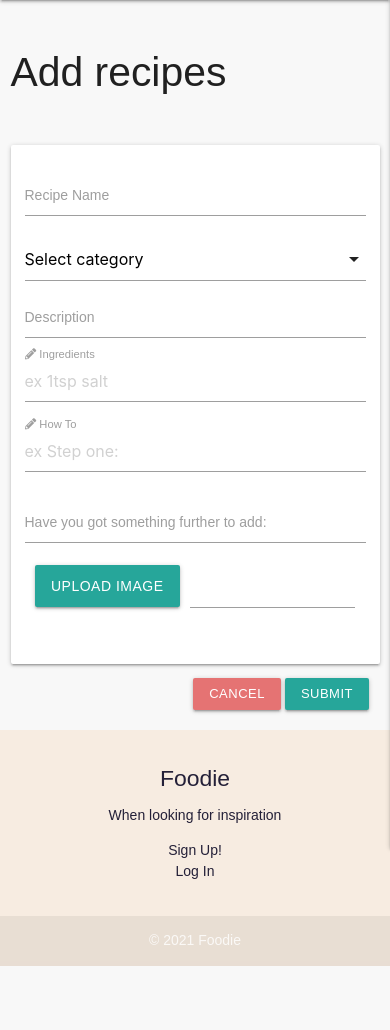
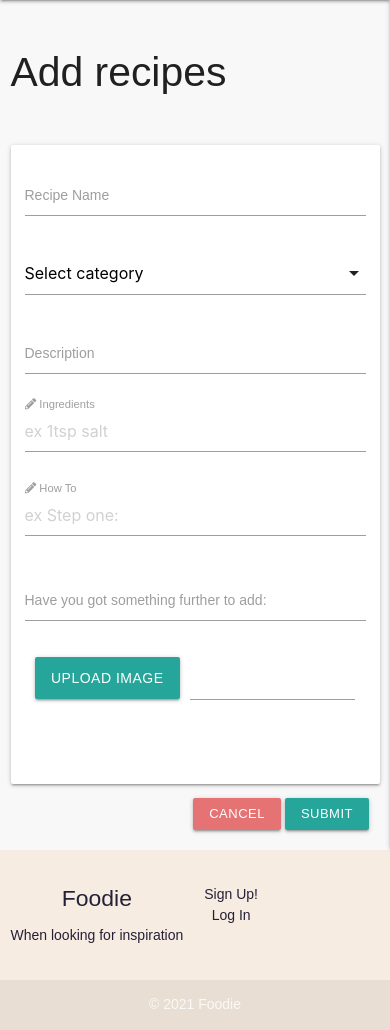
Before and after one commit to Code-Institute-Submissions/foodie-2, a Flask app: page /add_recipes in a window 390 px wide. Shown: the part 56-1086 px from the top of the page. Before the commit the page ends 1022 px from the top, so only its background shows below. Run offline with Flask 2, Linux system fonts and the light colour scheme; data that the repository does not hold is empty; some libraries are stand-ins or nearby versions; some web fonts are replaced.

Commit message:
adjusted css for float on recipes

```diff
--- a/static/css/style.css
+++ b/static/css/style.css
@@ -85,7 +85,7 @@
 
 /*MEDIA QUERIES*/
 @media only screen and (max-width: 992px) {
-  .row .col {
+  .row .col.recipe {
     float: none;
   }
 }
```
